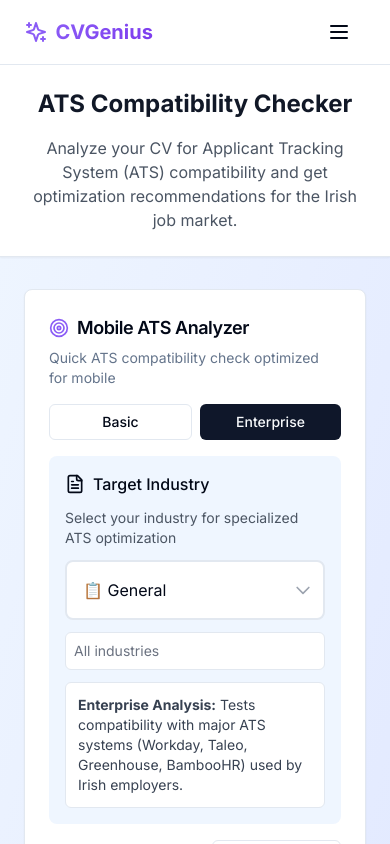
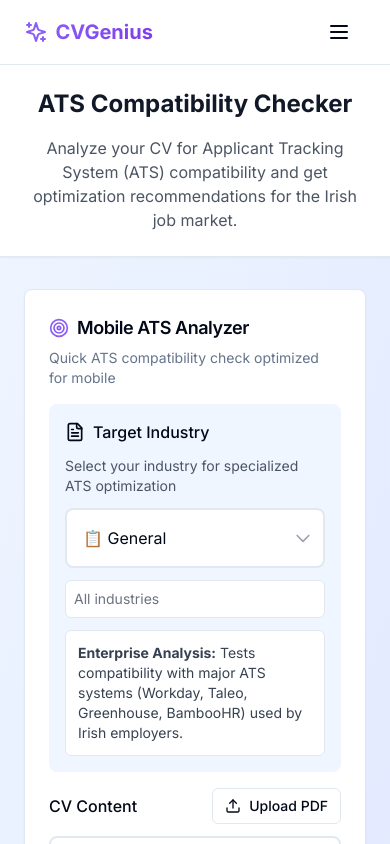
Before and after one commit to CemRoot/cv-genius-project-v2, a Next.js app: page /ats-check in a window 390 px wide. Shown: the top 844 px of the page. Built offline with nearby package versions, Linux system fonts and the light colour scheme.

Commit message:
fix: Resolve mobile navigation scroll warning by adding scroll={false} to Link components and implementing manual scroll management

```diff
--- a/src/components/ats/ats-analyzer.tsx
+++ b/src/components/ats/ats-analyzer.tsx
@@ -71,7 +71,7 @@
   const [isAnalyzing, setIsAnalyzing] = useState(false)
   const [analysis, setAnalysis] = useState<ATSAnalysis | null>(null)
   const [error, setError] = useState<string | null>(null)
-  const [analysisMode, setAnalysisMode] = useState<'basic' | 'enterprise'>('enterprise')
+  const analysisMode = 'enterprise' // Always use enterprise mode
   const [showFileUpload, setShowFileUpload] = useState(false)
 
   const industryOptions = [
@@ -151,13 +151,7 @@
     setError(null)
   }
 
-  // Clear analysis when switching modes
-  const handleModeChange = (mode: 'basic' | 'enterprise') => {
-    setAnalysisMode(mode)
-    if (analysis) {
-      setAnalysis(null) // Clear previous analysis when mode changes
-    }
-  }
+  // Clear analysis when switching modes (removed since we only have enterprise mode)
 
   return (
     <div className="space-y-6">
@@ -172,40 +166,8 @@
           </p>
         </CardHeader>
         <CardContent className="space-y-6">
-          <div className="space-y-3">
-            <Label>Analysis Mode</Label>
-            <div className="flex gap-4">
-              <div className="flex items-center space-x-2">
-                <input
-                  type="radio"
-                  id="basic"
-                  name="analysisMode"
-                  value="basic"
-                  checked={analysisMode === 'basic'}
-                  onChange={(e) => handleModeChange(e.target.value as 'basic' | 'enterprise')}
-                  className="h-4 w-4"
-                />
-                <Label htmlFor="basic" className="text-sm">Basic Analysis</Label>
-              </div>
-              <div className="flex items-center space-x-2">
-                <input
-                  type="radio"
-                  id="enterprise"
-                  name="analysisMode"
-                  value="enterprise"
-                  checked={analysisMode === 'enterprise'}
-                  onChange={(e) => handleModeChange(e.target.value as 'basic' | 'enterprise')}
-                  className="h-4 w-4"
-                />
-                <Label htmlFor="enterprise" className="text-sm font-medium text-cvgenius-primary">
-                  Enterprise Analysis (Recommended)
-                </Label>
-              </div>
-            </div>
-          </div>
-
-          {analysisMode === 'enterprise' && (
-            <div className="space-y-4 p-4 bg-blue-50 rounded-lg">
+          {/* Enterprise Analysis Section */}
+          <div className="space-y-4 p-4 bg-blue-50 rounded-lg">
               <div className="space-y-4">
                 <div className="space-y-3">
                   <Label htmlFor="industry" className="flex items-center gap-2 text-base font-medium">
@@ -246,7 +208,6 @@
                 </div>
               </div>
             </div>
-          )}
 
           <div className="space-y-3">
             <div className="flex items-center justify-between">
--- a/src/components/ats/mobile-ats-analyzer.tsx
+++ b/src/components/ats/mobile-ats-analyzer.tsx
@@ -72,7 +72,7 @@
   const [isAnalyzing, setIsAnalyzing] = useState(false)
   const [analysis, setAnalysis] = useState<ATSAnalysis | null>(null)
   const [error, setError] = useState<string | null>(null)
-  const [analysisMode, setAnalysisMode] = useState<'basic' | 'enterprise'>('enterprise')
+  const analysisMode = 'enterprise' // Always use enterprise mode
   const [showFileUpload, setShowFileUpload] = useState(false)
   const [expandedSection, setExpandedSection] = useState<string | null>(null)
   const [isOnline, setIsOnline] = useState(true)
@@ -254,13 +254,7 @@
     setExpandedSection(null)
   }
 
-  // Clear analysis when switching modes
-  const handleModeChange = (mode: 'basic' | 'enterprise') => {
-    setAnalysisMode(mode)
-    if (analysis) {
-      setAnalysis(null) // Clear previous analysis when mode changes
-    }
-  }
+  // Clear analysis when switching modes (removed since we only have enterprise mode)
 
   const toggleSection = (section: string) => {
     setExpandedSection(expandedSection === section ? null : section)
@@ -290,29 +284,8 @@
           </p>
         </CardHeader>
         <CardContent className="space-y-4">
-          {/* Analysis Mode Toggle */}
-          <div className="flex gap-2">
-            <Button
-              variant={analysisMode === 'basic' ? 'default' : 'outline'}
-              onClick={() => handleModeChange('basic')}
-              size="sm"
-              className="flex-1"
-            >
-              Basic
-            </Button>
-            <Button
-              variant={analysisMode === 'enterprise' ? 'default' : 'outline'}
-              onClick={() => handleModeChange('enterprise')}
-              size="sm"
-              className="flex-1"
-            >
-              Enterprise
-            </Button>
-          </div>
-
-          {/* Industry Selection (Enterprise) */}
-          {analysisMode === 'enterprise' && (
-            <div className="space-y-4 p-4 bg-blue-50 rounded-lg">
+          {/* Enterprise Analysis Section */}
+          <div className="space-y-4 p-4 bg-blue-50 rounded-lg">
               <div className="space-y-3">
                 <label htmlFor="target-industry" className="text-base font-medium flex items-center gap-2">
                   <FileText className="h-5 w-5" />
@@ -352,7 +325,6 @@
                 </div>
               </div>
             </div>
-          )}
 
           {/* CV Input Section */}
           <div className="space-y-3">
--- a/src/components/layout/logo.tsx
+++ b/src/components/layout/logo.tsx
@@ -1,4 +1,7 @@
+"use client"
+
 import Link from "next/link"
+import { useRouter, usePathname } from "next/navigation"
 
 interface LogoProps {
   className?: string
@@ -7,6 +10,9 @@
 }
 
 export function Logo({ className = "", size = "md", showText = true }: LogoProps) {
+  const router = useRouter()
+  const pathname = usePathname()
+
   const sizeClasses = {
     sm: "text-lg",
     md: "text-xl",
@@ -19,8 +25,24 @@
     lg: 28
   }
 
+  const handleLogoClick = () => {
+    // If already on home page, scroll to top
+    if (pathname === '/') {
+      window.scrollTo({ top: 0, behavior: 'smooth' })
+      return
+    }
+
+    // Navigate to home page
+    router.push('/')
+  }
+
   return (
-    <Link href="/" className={`flex items-center gap-2 hover:opacity-80 transition-opacity ${className}`}>
+    <Link
+      href="/"
+      scroll={false}
+      onClick={handleLogoClick}
+      className={`flex items-center gap-2 hover:opacity-80 transition-opacity ${className}`}
+    >
       <svg
         width={iconSizes[size]}
         height={iconSizes[size]}
--- a/src/components/layout/navigation.tsx
+++ b/src/components/layout/navigation.tsx
@@ -44,6 +44,20 @@
     }
   }, [isOpen])
 
+  // Handle navigation with smooth scroll to top
+  const handleNavigation = (href: string) => {
+    setIsOpen(false)
+
+    // If navigating to same page, scroll to top
+    if (href === pathname) {
+      window.scrollTo({ top: 0, behavior: 'smooth' })
+      return
+    }
+
+    // Navigate to new page
+    router.push(href)
+  }
+
   // Swipe gesture handlers
   const handleTouchStart = (e: React.TouchEvent) => {
     if (!isOpen) return
@@ -72,6 +86,7 @@
   }
 
   return (
+    <div>
       <nav className="fixed top-0 z-50 w-full border-b bg-background/95 backdrop-blur supports-[backdrop-filter]:bg-background/60">
         <div className="container mx-auto px-4">
           <div className="flex h-16 lg:h-20 items-center justify-between">
@@ -83,6 +98,8 @@
                 <Link
                   key={link.href}
                   href={link.href}
+                  scroll={false}
+                  onClick={() => handleNavigation(link.href)}
                   className={`text-sm font-medium transition-colors hover:text-cvgenius-purple touch-target ${
                     pathname === link.href ? 'text-cvgenius-purple' : ''
                   }`}
@@ -91,7 +108,9 @@
                 </Link>
               ))}
               <Button variant="cvgenius" size="sm" className="touch-target" asChild>
-              <Link href="/builder">Start Building</Link>
+                <Link href="/builder" scroll={false} onClick={() => handleNavigation('/builder')}>
+                  Start Building
+                </Link>
               </Button>
             </div>
 
@@ -166,12 +185,13 @@
                         >
                           <Link
                             href={link.href}
+                            scroll={false}
                             className={`block mobile-body font-medium transition-all duration-200 py-4 px-6 rounded-touch hover:bg-muted/50 touch-target touch-feedback ${
                               pathname === link.href
                                 ? 'text-cvgenius-purple bg-cvgenius-purple/10 border-l-4 border-cvgenius-purple'
                                 : 'hover:text-cvgenius-purple'
                             }`}
-                          onClick={() => setIsOpen(false)}
+                            onClick={() => handleNavigation(link.href)}
                           >
                             {link.label}
                           </Link>
@@ -190,7 +210,7 @@
                           className="w-full mobile-button-primary touch-feedback"
                           asChild
                         >
-                        <Link href="/builder" onClick={() => setIsOpen(false)}>
+                          <Link href="/builder" scroll={false} onClick={() => handleNavigation('/builder')}>
                             Start Building CV
                           </Link>
                         </Button>
@@ -210,7 +230,7 @@
                             className="mobile-button-secondary touch-feedback"
                             asChild
                           >
-                          <Link href="/templates" onClick={() => setIsOpen(false)}>
+                            <Link href="/templates" scroll={false} onClick={() => handleNavigation('/templates')}>
                               Browse Templates
                             </Link>
                           </Button>
@@ -220,7 +240,7 @@
                             className="mobile-button-secondary touch-feedback"
                             asChild
                           >
-                          <Link href="/ats-check" onClick={() => setIsOpen(false)}>
+                            <Link href="/ats-check" scroll={false} onClick={() => handleNavigation('/ats-check')}>
                               ATS Check
                             </Link>
                           </Button>
@@ -234,5 +254,6 @@
           </AnimatePresence>
         </div>
       </nav>
+    </div>
   )
 }
```
Lines whose indentation alone changed are shown as unchanged.
